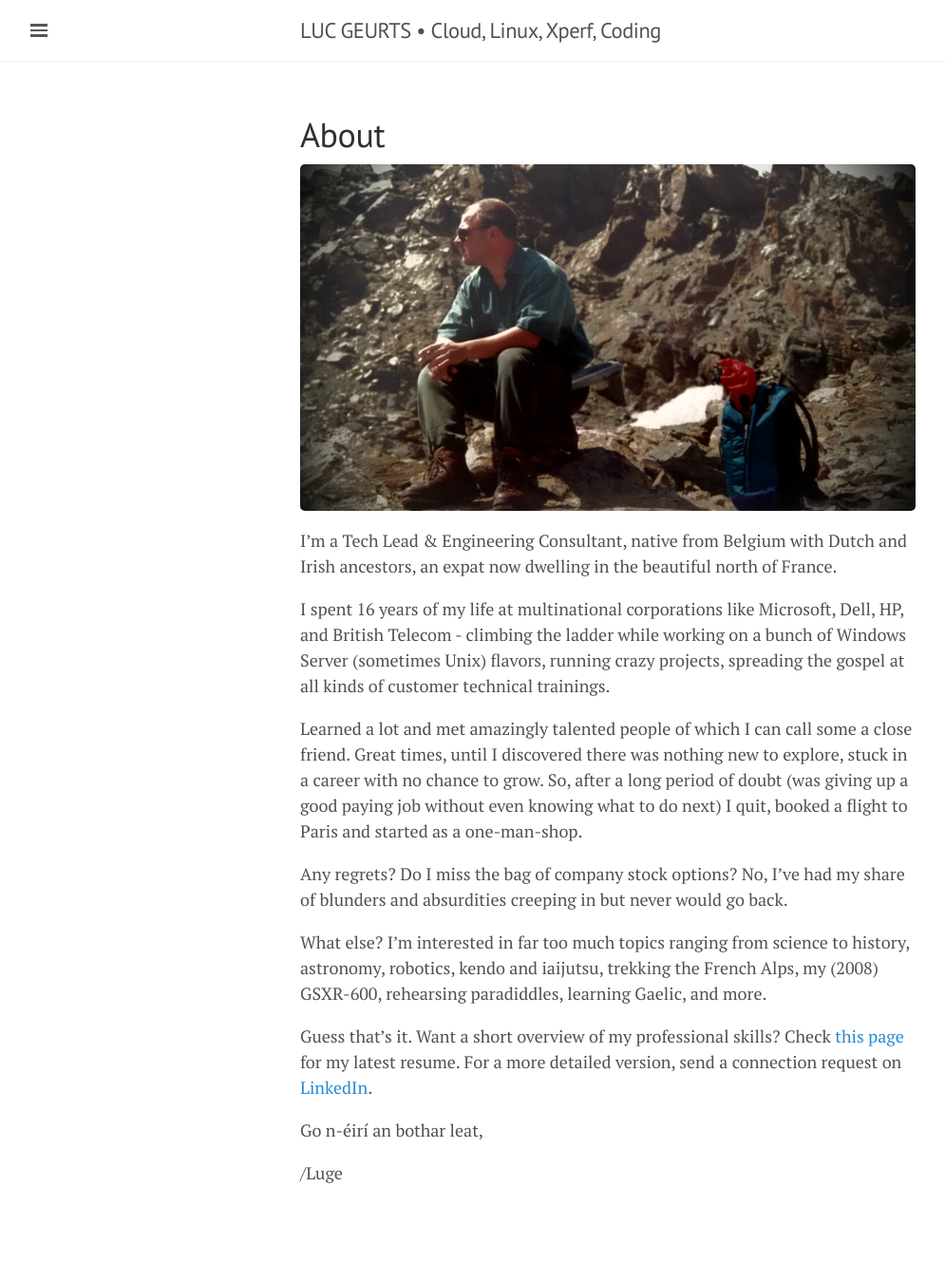
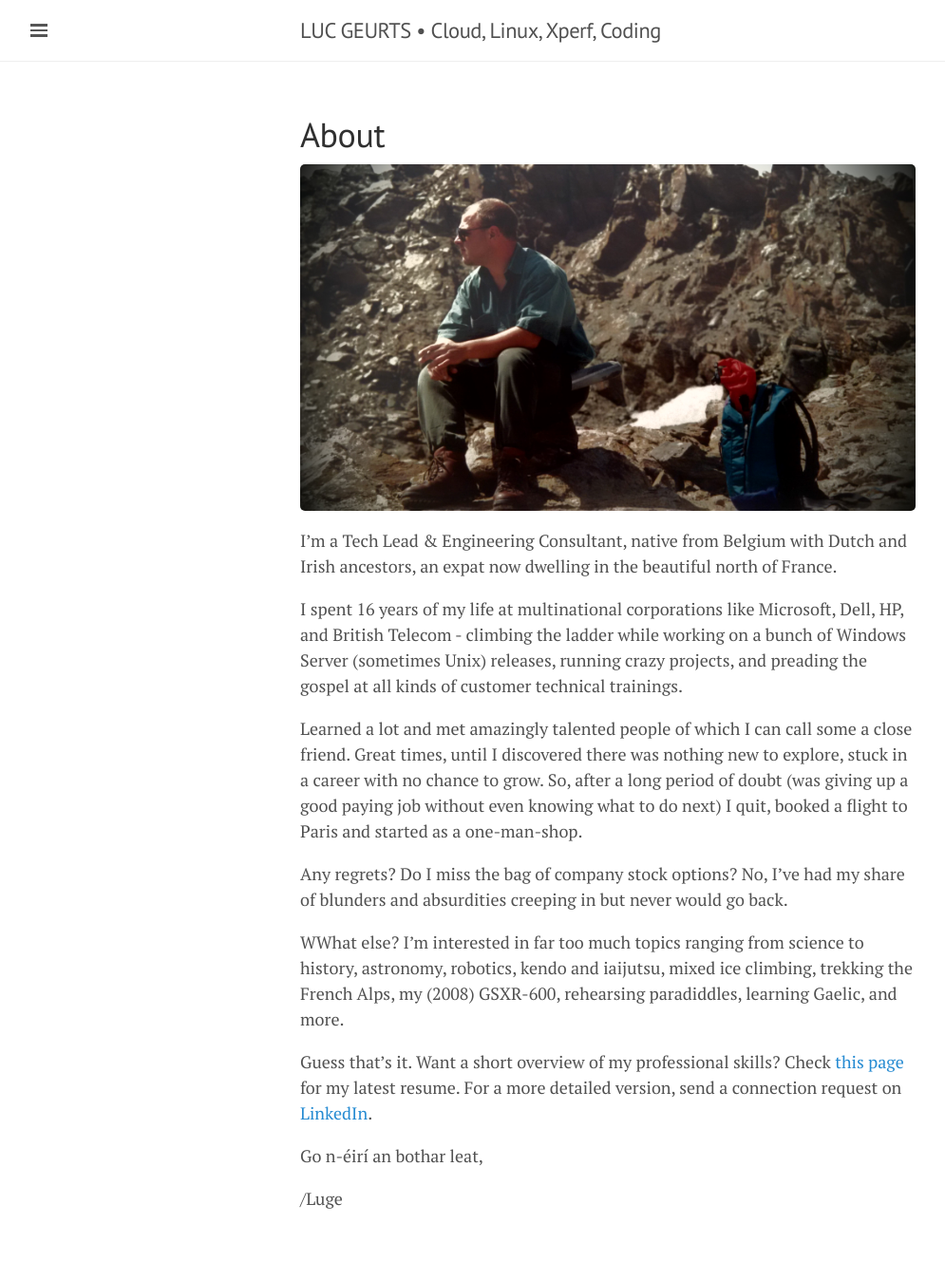
Before and after one commit to lgeurts/lgeurts.github.io, a Jekyll site: the page built from about.md, in a window 1280 px wide. Shown: the whole page at 95% size, without its empty margins (0-995 px from the left). Built offline with Jekyll 4.4.1, drawn with Linux system fonts in a browser that asks for light colours; nearby versions of some CDN libraries; before the commit the page ends 1321 px from its top, so only the background shows below that.

Commit message:
Update about.md

```diff
--- a/about.md
+++ b/about.md
@@ -7,13 +7,13 @@ title: About
 
 I’m a Tech Lead & Engineering Consultant, native from Belgium with Dutch and Irish ancestors, an expat now dwelling in the beautiful north of France.
 
-I spent 16 years of my life at multinational corporations like Microsoft, Dell, HP, and British Telecom - climbing the ladder while working on a bunch of Windows Server (sometimes Unix) flavors, running crazy projects, spreading the gospel at  all kinds of customer technical trainings.
+I spent 16 years of my life at multinational corporations like Microsoft, Dell, HP, and British Telecom - climbing the ladder while working on a bunch of Windows Server (sometimes Unix) releases, running crazy projects, and preading the gospel at  all kinds of customer technical trainings.
 
 Learned a lot and met amazingly talented people of which I can call some a close friend. Great times, until I discovered there was nothing new to explore, stuck in a career with no chance to grow. So, after a long period of doubt (was giving up a good paying job without even knowing what to do next) I quit, booked a flight to Paris and started as a one-man-shop.
 
 Any regrets? Do I miss the bag of company stock options? No, I've had my share of blunders and absurdities creeping in but never would go back.
 
-What else? I'm interested in far too much topics ranging from science to history, astronomy, robotics, kendo and iaijutsu, trekking the French Alps, my (2008) GSXR-600, rehearsing paradiddles, learning Gaelic, and more.
+WWhat else? I’m interested in far too much topics ranging from science to history, astronomy, robotics, kendo and iaijutsu, mixed ice climbing, trekking the French Alps, my (2008) GSXR-600, rehearsing paradiddles, learning Gaelic, and more.
 
 Guess that's it. Want a short overview of my professional skills? Check [this page](https://github.com/lgeurts/Resume/blob/master/Moderncv%20Resume%20Luc%20Geurts%20%28US%29.pdf) for my latest resume. For a more detailed version, send a connection request on [LinkedIn](https://www.linkedin.com/in/lucgeurts).
 
```
